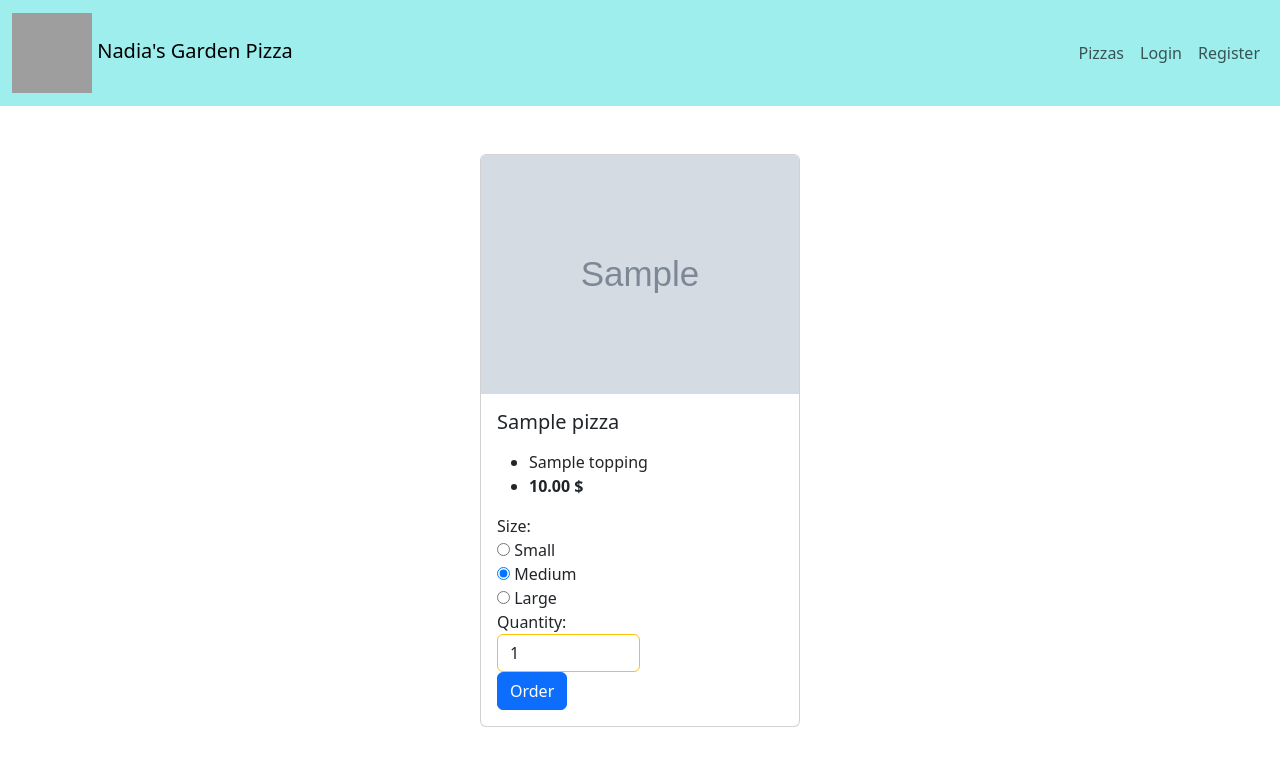
After one commit to hasanakoz/21-djangoDTL_PizzaApp, a Django app: page /pizzas/1 in a window 1280 px wide. The commit adds this page. Shown: the top 766 px of the page. Run offline with Django 4.2, Linux system fonts and the light colour scheme; tables that the repository leaves empty hold one stand-in row (values such as "Sample post"); grey boxes marked "Sample" are stand-in pictures; grey boxes are pictures that could not be loaded.

Commit message:
order page done

```diff
--- /dev/null
+++ b/pizzas/forms.py
@@ -0,0 +1,15 @@
+from django import forms
+from .models import Order
+
+class PizzaForm(forms.ModelForm):
+    class Meta:
+        model = Order
+        fields = (
+            'size',
+            'quantity',
+        )
+
+        widgets = {
+            'size':forms.RadioSelect,
+            'quantity': forms.TextInput(attrs={'class' : "rounded border border-warning form-control", "style" : "width: 50%;"}),
+        }
--- /dev/null
+++ b/pizzas/templates/pizzas/my_orders.html
@@ -0,0 +1,3 @@
+{% extends 'pizzas/base.html' %} {% block content %}
+<h1>My Orders</h1>
+{% endblock content %}
--- a/pizzas/templates/pizzas/navbar.html
+++ b/pizzas/templates/pizzas/navbar.html
@@ -15,15 +15,16 @@
 
                 {% if user.is_authenticated %}
                     <li class="nav-item"><a class="nav-link" href=" {% url 'user_logout' %} ">Logout</a></li>
+                    <li class="nav-item"><a class="nav-link" href=" {% url 'my_orders' %} ">My Orders</a></li>
 
 
                 {% else %}
                     <li class="nav-item"><a class="nav-link" href=" {% url 'user_login' %} ">Login</a></li>
+                    <li class="nav-item"><a class="nav-link" href=" {% url 'register' %} ">Register</a></li>
 
                 {% endif %}
 
 
-                <li class="nav-item"><a class="nav-link" href=" {% url 'register' %} ">Register</a></li>
             </ul>
         </div>
 </nav>
--- /dev/null
+++ b/pizzas/templates/pizzas/order.html
@@ -0,0 +1,33 @@
+{% extends 'pizzas/base.html' %}
+
+
+
+{% block content %}
+<div class="col-lg-3 mx-auto d-flex justify-content-center align-items-center mt-5">
+
+    <div class="card" style="width: 100%;">
+        <img src="{{pizza.image.url}}" class="card-img-top" alt="...">
+        <div class="card-body">
+          <h5 class="card-title">{{pizza.name}}</h5>
+          <p class="card-text">
+            <ul>
+                <li>
+                    {{pizza.toppings.all |join:", "}}
+                </li>
+                <li>
+                  <strong> {{pizza.price}} $</strong>
+                </li>
+        </ul>
+         </p>
+         <div>
+            <form action="" method="POST">
+                {% csrf_token %}
+                {{form}}
+                <input  class="btn btn-primary" type="submit" value="Order">
+            </form>
+         </div>
+        </div>
+      </div>
+
+    </div>
+{% endblock content %}
--- a/pizzas/templates/pizzas/pizzas.html
+++ b/pizzas/templates/pizzas/pizzas.html
@@ -23,7 +23,8 @@
           </p>
 
           {% if user.is_authenticated %}
-            <button>Order</button>
+          <a href="{% url 'order' pizza.id %}"><button class="btn btn-warning ms-1">Order</button></a>
+
           {% endif %}
 
         </div>
--- a/pizzas/urls.py
+++ b/pizzas/urls.py
@@ -1,7 +1,9 @@
 from django.urls import path
-from .views import home,pizzas
+from .views import home,pizzas, order_view, my_orders
 
 urlpatterns = [
     path('', home, name='home'),
-    path('pizzas/', pizzas, name='pizzas')
+    path('pizzas/', pizzas, name='pizzas'),
+    path('pizzas/<int:id>', order_view, name='order'),
+    path('my_orders/', my_orders, name='my_orders')
 ]
--- a/pizzas/views.py
+++ b/pizzas/views.py
@@ -1,5 +1,6 @@
-from django.shortcuts import render
-from .models import Pizza
+from django.shortcuts import render, redirect
+from .models import Pizza, Order
+from .forms import PizzaForm
 
 # Create your views here.
 
@@ -13,3 +14,28 @@ def pizzas(request):
         'pizzas' : pizzas
     }
     return render(request, 'pizzas/pizzas.html', context)
+
+def order_view(request, id):
+    pizza = Pizza.objects.get(id=id)
+    form = PizzaForm(request.POST or None)
+
+    if request.method == "POST" :
+        if form.is_valid():
+            order= form.save(commit=False)
+            order.pizza = pizza
+            order.user = request.user
+            order.save()
+            return redirect('home')
+
+    context = {
+        "pizza" : pizza,
+        "form" : form
+    }
+    return render(request, 'pizzas/order.html', context)
+
+def my_orders(request):
+    orders = Order.objects.filter(user=request.user)
+    context = {
+        'orders': orders
+    }
+    return render(request, 'pizzas/my_orders.html', context)
```
